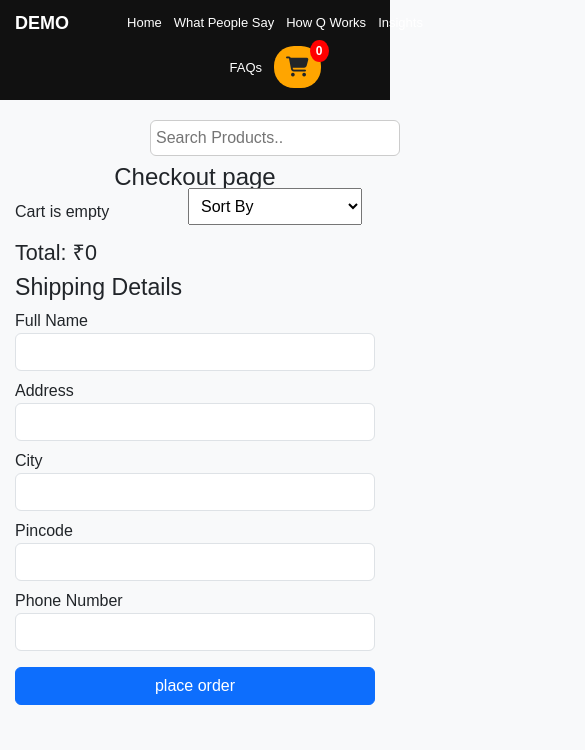
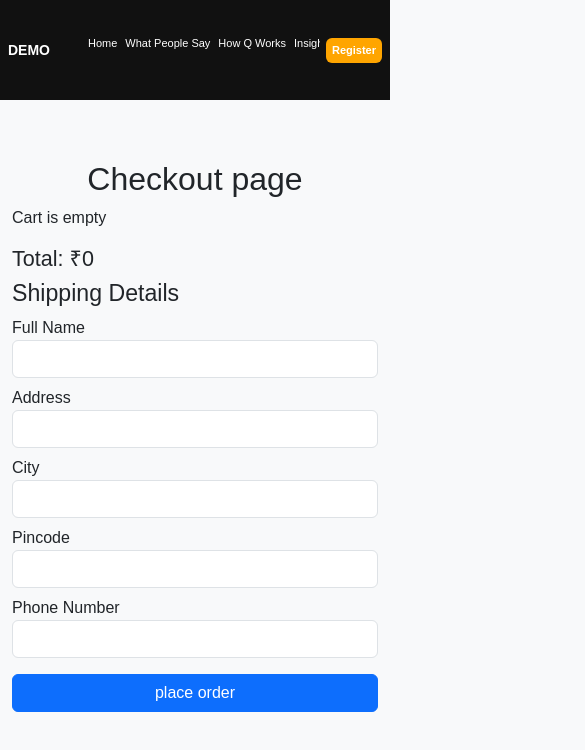
Before and after one commit to ruchit111/mywebsite1, a plain HTML site: page checkout.html in a window 390 px wide. Shown: the top 750 px of the page, 585 px wide, since content can reach past the window. Drawn offline with nearby package versions, Linux system fonts and the light colour scheme.

Commit message:
six commit

```diff
--- a/index.css
+++ b/index.css
@@ -52,12 +52,16 @@ body {
   color: #4facfe;
 }
 
+
+
+
+/*
 .nav-right {
   display: flex;
   align-items: center;
   gap: 10px;
   flex-wrap: wrap;
-}
+} */
 
 
 .username {
@@ -263,60 +267,79 @@ h2 {
 }
 
 
-@media (max-width: 768px) {
+
+/* ================= SMALL MOBILE ================= */
+@media (max-width: 480px) {
+
+  /* ===== NAVBAR ===== */
   .navbar {
-    padding: 10px 15px;
+    gap: 6px;
+    padding: 8px;
+    flex-wrap: nowrap;
+    overflow-x: auto;
+  }
+
+  /* prevent shrink */
+  .logo,
+  .nav-links li,
+  #registerBtn,
+  #searchInput,
+  #sortSelect,
+  .cart {
+    flex-shrink: 0;
   }
 
   .logo {
-    font-size: 18px;
+    font-size: 14px;
+    white-space: nowrap;
   }
 
+  /* ===== NAV LINKS ===== */
   .nav-links {
-    width: 100%;
-    justify-content: center;
-    gap: 12px;
+    gap: 8px;
+    flex-wrap: nowrap;
+    overflow-x: auto;
+  }
+
+  .nav-links::-webkit-scrollbar {
+    display: none;
   }
 
   .nav-links a {
-    font-size: 13px;
+    font-size: 11px;
+    white-space: nowrap;
   }
 
-  .nav-right {
-    width: 100%;
-    justify-content: center;
+  /* ===== SEARCH ===== */
+  #searchInput {
+    width: 95px !important;
+    padding: 4px 6px !important;
+    font-size: 11px;
   }
 
-  #registerBtn {
-    width: auto;
-    padding: 6px 12px;
+  /* ===== SORT ===== */
+  #sortSelect {
+    width: 95px;
+    font-size: 11px;
+    padding: 4px;
   }
 
-  h2 {
-    font-size: 1.5rem;
+  /* ===== REGISTER ===== */
+  #registerBtn {
+    padding: 4px 6px;
+    font-size: 11px;
+    white-space: nowrap;
+    width: auto;
+  }
+
+  /* ===== CARDS ===== */
+  .card {
+    width: 100%;
   }
 
   .container {
     grid-template-columns: 1fr;
-    padding: 15px;
-  }
-
-  .card img {
-    height: 140px;
+    padding: 12px;
+    gap: 14px;
   }
 }
-
-@media (max-width: 480px) {
-  .navbar {
-    flex-direction: column;
-    align-items: center;
-  }
-
-  .nav-links {
-    justify-content: center;
-  }
-
-  .cart-panel {
-    width: 100%;
-  }
-}
```
Also changed, not shown: index.html (+1 -1 lines).
